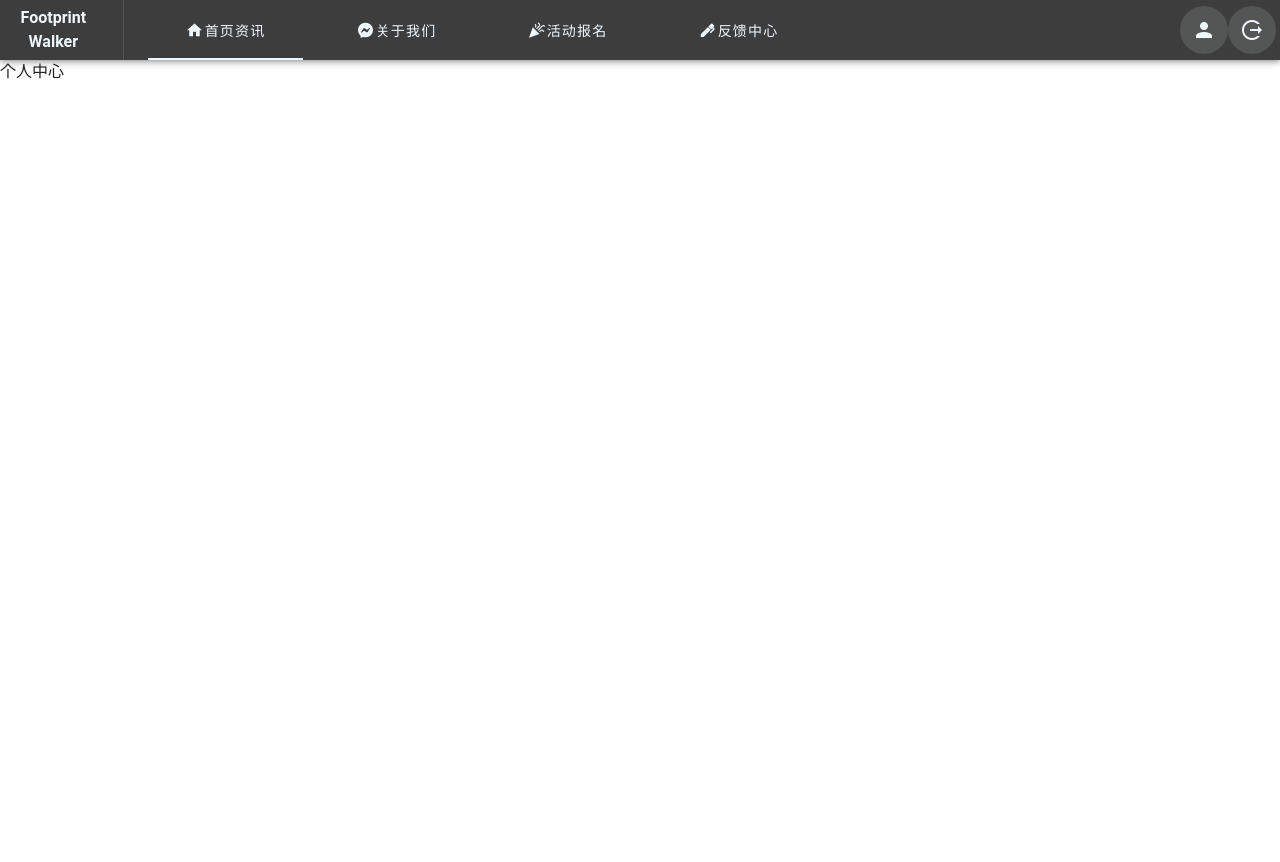
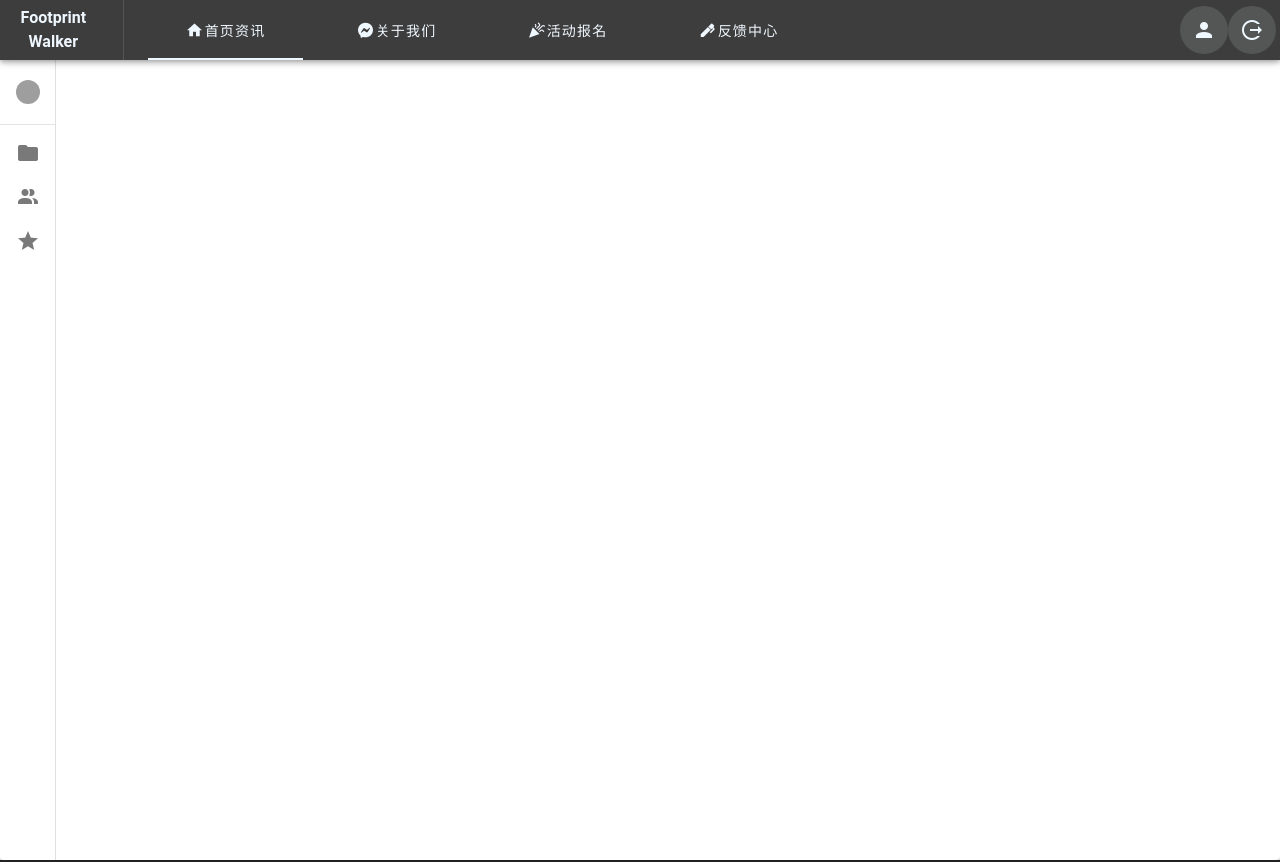
Before and after one commit to deidei1210/FootprintWalker-FrontEnd, a Vue app in the folder FootprintWalker/: page /personal-center in a window 1280 px wide. Shown: the top 862 px of the page. Before the commit the page ends 800 px from the top, so only its background shows below. Built offline with nearby package versions, Linux system fonts and the light colour scheme; grey boxes are pictures that could not be loaded.

Commit message:
个人中心框架

```diff
--- a/FootprintWalker/src/layouts/default/AppBar.vue
+++ b/FootprintWalker/src/layouts/default/AppBar.vue
@@ -1,5 +1,5 @@
 <template>
-  <!-- <v-container> -->
+
     <v-app-bar app color="rgba(61, 61, 61)" scroll-behavior="fade-image" dark
     shrink-on-scroll height="60" style="position:fixed;color:aliceblue;">
       <template v-slot:img="{ props }">
@@ -44,8 +44,7 @@
         <v-tooltip activator="parent" location="bottom">退出登录</v-tooltip>
       </v-btn>
     </v-app-bar>
-    <!-- <router-view /> -->
-  <!-- </v-container> -->
+
 </template>
 <script>
 export default {
--- a/FootprintWalker/src/views/PersonalCenter.vue
+++ b/FootprintWalker/src/views/PersonalCenter.vue
@@ -1,22 +1,69 @@
 <template>
     <!-- 顶部的导航栏 -->
-    <DefaultBar />
-    个人中心
+    <div style="position: relative;">
+        <!-- 顶部的导航栏 -->
+        <DefaultBar style="position: fixed; top: 0; left: 0; z-index: 5;" />
+        <!-- 图片元素 -->
+        <!-- <img src="../assets/个人中心背景.png" style="position: absolute; top: 0; left: 0; width: 100%; z-index: 1;" alt=""> -->
+        <!-- 显示个人信息 -->
+        <v-card style="position:relative;height:100%;">
+            <v-layout>
+                <!-- 抽屉式导航栏 -->
+                <v-navigation-drawer expand-on-hover rail>
+                    <v-list>
+                        <v-list-item prepend-avatar="https://randomuser.me/api/portraits/women/85.jpg" title="Sandra Adams"
+                            subtitle="sandra_a88@gmailcom"></v-list-item>
+                    </v-list>
+
+                    <v-divider></v-divider>
+
+                    <v-list density="compact" nav>
+                        <v-list-item prepend-icon="mdi-folder" title="My Files" value="myfiles"></v-list-item>
+                        <v-list-item prepend-icon="mdi-account-multiple" title="Shared with me"
+                            value="shared"></v-list-item>
+                        <v-list-item prepend-icon="mdi-star" title="Starred" value="starred"></v-list-item>
+                    </v-list>
+                </v-navigation-drawer>
+
+                <v-main style="positon:absolute;height: 800px;">
+
+                </v-main>
+            </v-layout>
+        </v-card>
+
+    </div>
+    <!-- Footer 元素 -->
+    <Footer style="position: absolute;left: 0; width: 100%; z-index: 1;">
+    </Footer>
 </template>
 
 <script>
 import DefaultBar from '@/layouts/default/AppBar.vue'
+import Footer from '@/layouts/default/Foot.vue'
+
 // import DefaultView from '@/layouts/default/View.vue'
 export default {
     //导出组件
     components: {
-        DefaultBar
+        DefaultBar,
+        Footer
     },
     data: () => ({
         form: false,
-        userAccount: null,
+        userId: 1,
         password: null,
         loading: false,
+        personalInfo:{
+            name:"",
+            gender:"",
+            email:"",
+            phoneNumber:"",
+            campus:"",
+            institute:"",
+            major:"",
+        },
+
+
     }),
     methods: {
 
```
Also changed, not shown: FootprintWalker/src/assets/个人中心背景.png (added).
